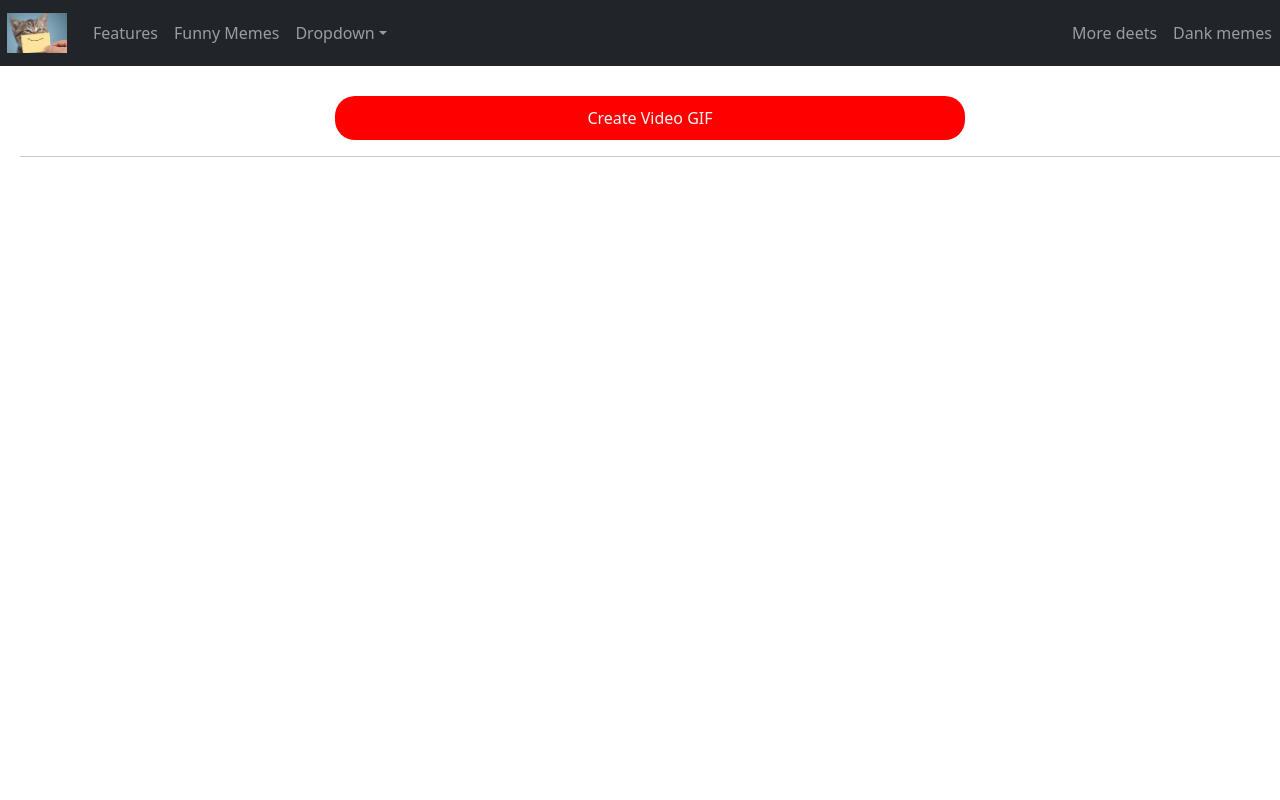
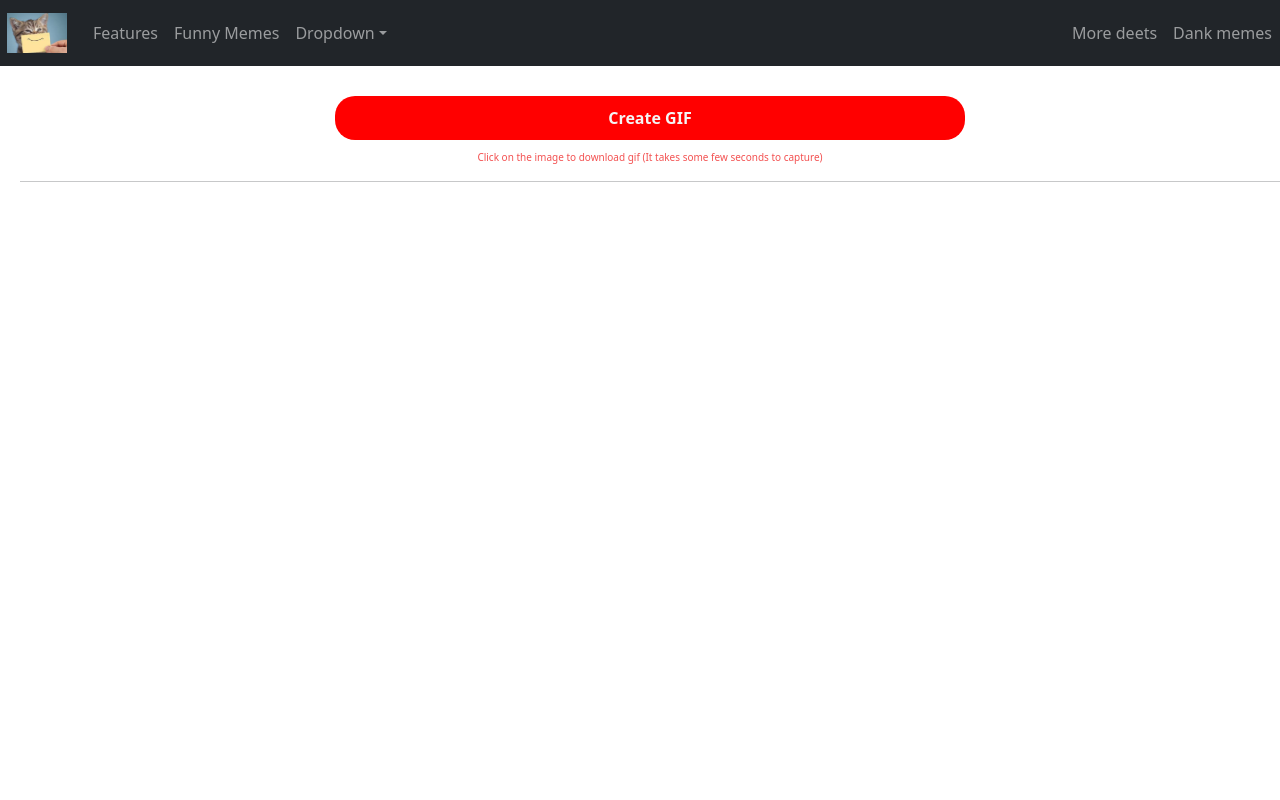
Before and after one commit to GabrielIkpolo/FunnyMeme, a React (Create React App) app: page /make-gif in a window 1280 px wide. Shown: the top 800 px of the page. Built offline with nearby package versions, Linux system fonts and the light colour scheme.

Commit message:
added description

```diff
--- a/src/components/gif/Gif.jsx
+++ b/src/components/gif/Gif.jsx
@@ -27,14 +27,15 @@ function Gif() {
         const theImage = document.querySelector('.theGIF > img');
         if (!theImage) return alert("The image does not exist");
         const canvas = await html2canvas(theImage);
-        const dataURL = canvas.toDataURL('image/png');
-        downloadjs(dataURL, 'download.png', 'image/png');
+        const dataURL = canvas.toDataURL('media/gif');
+        downloadjs(dataURL, 'download.gif', 'media/gif');
     }, []);
 
     return (
         <>
             <div className="createGIF wrapper">
-                <button className='createGIFBtn col-6 offset-3' onClick={handleVideoGIF}>Create Video GIF</button>
+                <button className='createGIFBtn col-6 offset-3' onClick={handleVideoGIF}>Create GIF</button>
+                <span>Click on the image to download gif (It takes some few seconds to capture) </span>
                 <hr />
                 <div className='theGIF' onClick={downloadGif}>
 
--- a/src/components/gif/gif.css
+++ b/src/components/gif/gif.css
@@ -10,4 +10,13 @@
     border: none;
     border-radius: 20px;
     padding: 10px;
+    font-weight: bold;
 }
+
+span{
+    display: block;
+    margin-top: 10px;
+    text-align: center;
+    color: rgb(243, 81, 81);
+    font-size: 10px;
+}
```
Also changed, not shown: 10 other files (tests, documents, lock files or other folders).
